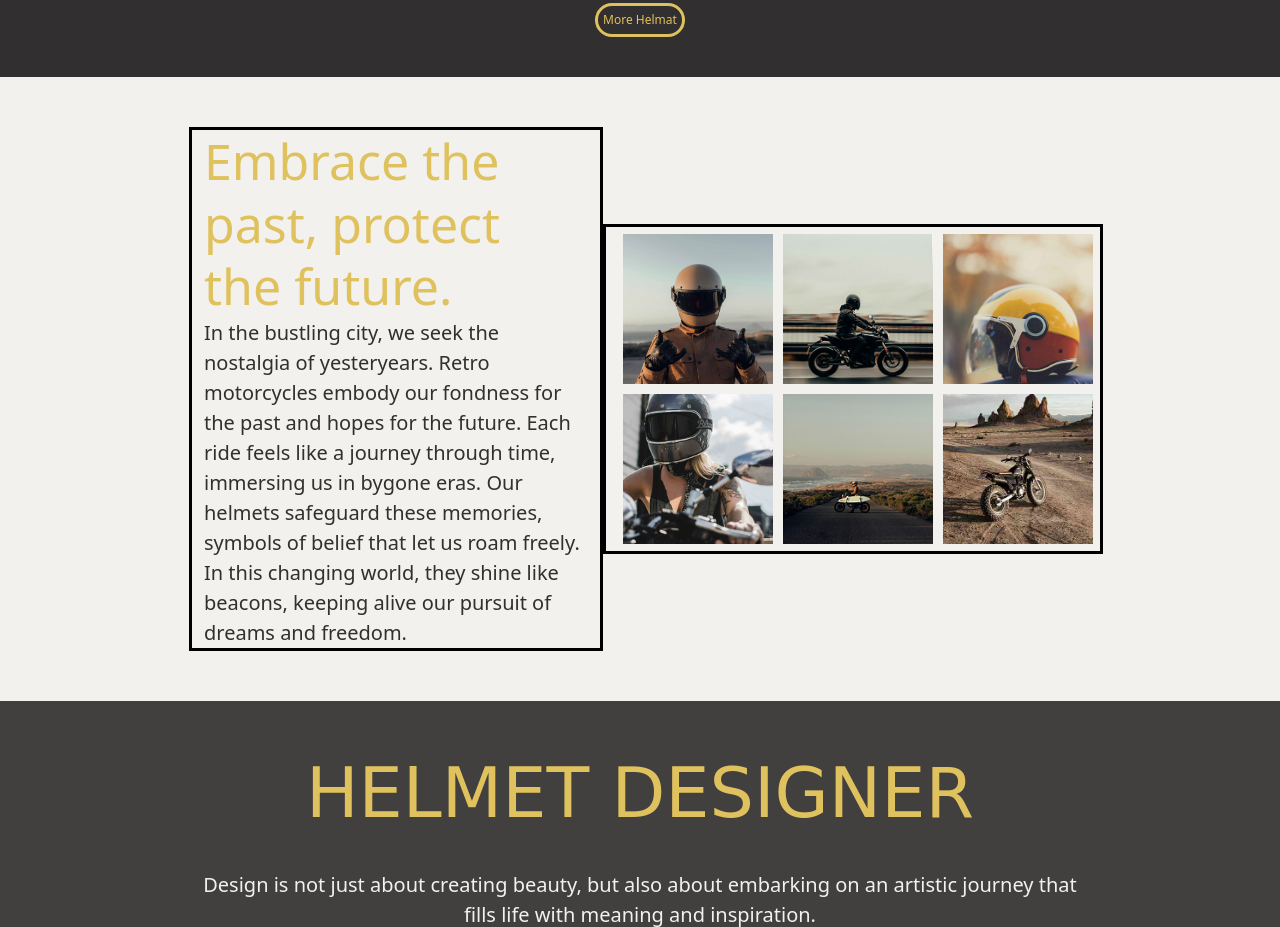
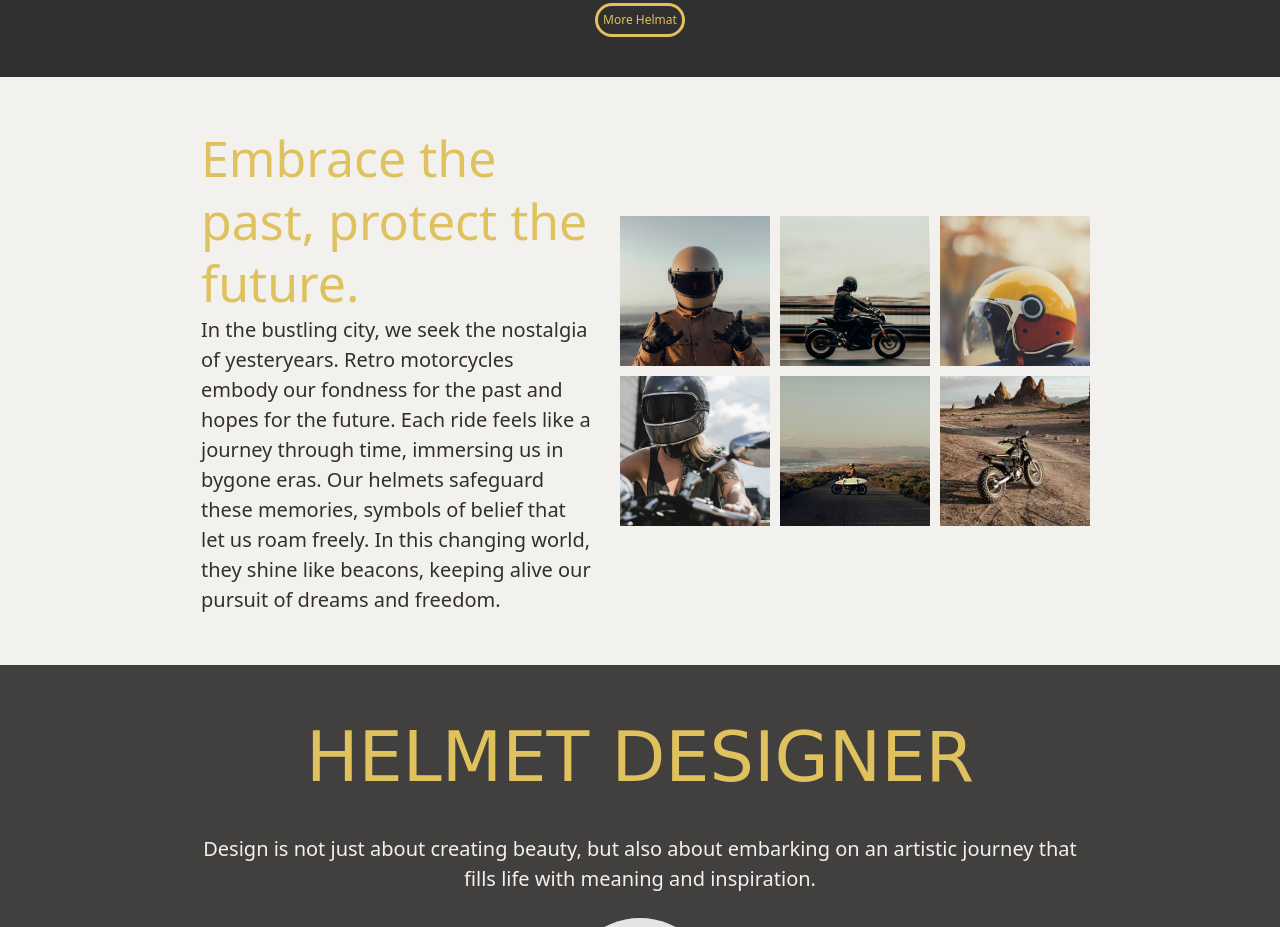
Before and after one commit to Bruce1995010101/BruceGarage, a plain HTML site: page index.html in a window 1280 px wide. Shown: the part 2139-3066 px from the top of the page. Drawn offline with nearby package versions, Linux system fonts and the light colour scheme; a web font is replaced by a local one.

Commit message:
fixed:小修s4

```diff
--- a/index.html
+++ b/index.html
@@ -1458,7 +1458,7 @@
     <div class="bc_white">
         <div class="container-lg ">
             <div class="row d-flex justify-content-center " id="main_section4_content">
-                <div class="col-6" id="main_section4_text_content" style="border: 3px black solid;">
+                <div class="col-6" id="main_section4_text_content" >
                     <div class="f_h5 c_maincolor-1yellow lh-sm">
                         Embrace the past,
                         protect the future.
@@ -1472,7 +1472,7 @@
                     </div>
                 </div>
                 <div class="col-6 d-flex align-items-center flex-wrap" id="main_section4_img_content"
-                    style="border: 3px black solid;">
+                    >
                     <div>
                         <div class="d-flex justify-content-center">
                             <div class="main_section4_img" id="main_section4_img1"></div>
```
